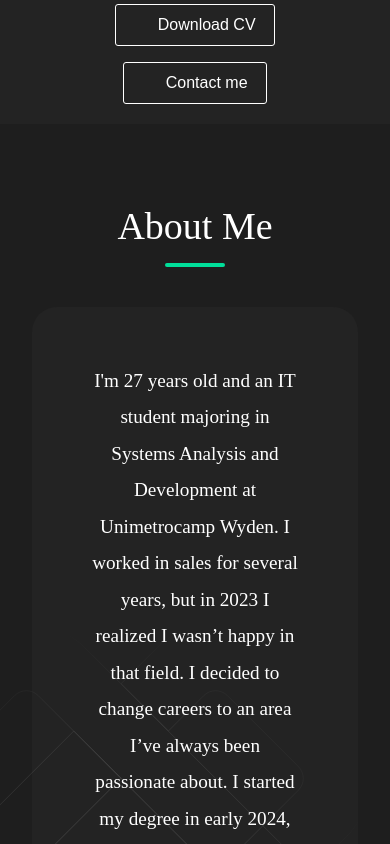
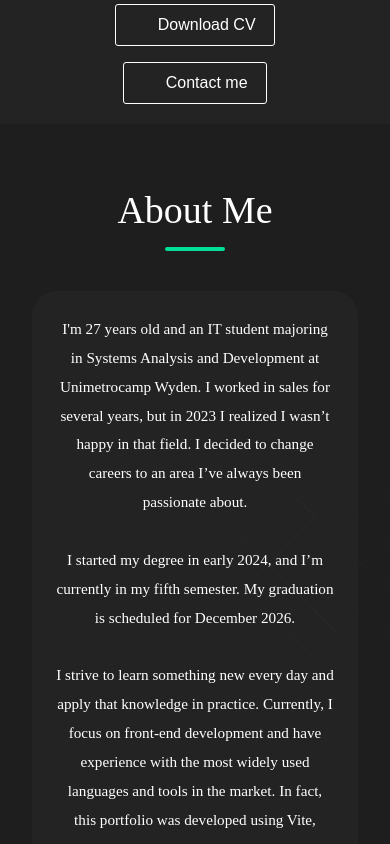
Before and after one commit to Matheus-Lacerda-Da-silva/portfolio, a React (Vite) app: page / in a window 390 px wide. Shown: the part 720-1564 px from the top of the page. Built offline with nearby package versions, Linux system fonts and the light colour scheme; some icons are missing.

Commit message:
Mobile responsiveness update

```diff
--- a/index.html
+++ b/index.html
@@ -2,6 +2,7 @@
 <html lang="en">
   <head>
     <meta charset="UTF-8" />
+    <meta name="viewport" content="width=device-width, initial-scale=1.0" />
     <link rel="icon" type="image/svg+xml" href="/vite.svg" />
     <meta name="description" content="Portfólio de Matheus Lacerda - Desenvolvedor Front-End com React, TypeScript e MUI.">
     <title>Matheus Lacerda - Front-End Developer</title>
--- a/src/main.tsx
+++ b/src/main.tsx
@@ -1,4 +1,5 @@
 import { StrictMode } from 'react'
+import { GlobalStyles } from '@mui/material'
 import { createRoot } from 'react-dom/client'
 import App from './App.tsx'
 import { CssBaseline, ThemeProvider } from '@mui/material'
@@ -9,6 +10,21 @@ createRoot(document.getElementById('root')!).render(
   <StrictMode>
     <ThemeProvider theme={theme}>
       <CssBaseline />
+      <GlobalStyles
+        styles={{
+          html: { width: "100%", height: "100%" },
+          body: {
+            margin: 0,
+            padding: 0,
+            width: "100%",
+            minHeight: "100vh"
+          },
+          "#root": {
+            width: "100%",
+            minHeight: "100vh"
+          }
+        }}
+      />
       <App />
     </ThemeProvider>
   </StrictMode>,
--- a/src/pages/Home/sections/Hero/About/About.tsx
+++ b/src/pages/Home/sections/Hero/About/About.tsx
@@ -8,13 +8,13 @@ const About = () => {
             sx={{
                 minHeight: "100vh",
                 display: "flex",
-                alignItens: "center",
+                alignItems: "center",
                 justifyContent: "center",
                 backgroundColor:'#1e1e1e',
                 textAlign: "center",
                 color: "white",
                 px:2,
-                pt:10,
+                pt: { xs: 8, md: 12 },
                 position: "relative",
                 overflow: "hidden"
             }}
@@ -22,18 +22,24 @@ const About = () => {
             <Box
                 sx={{
                     position: "absolute",
-                    width: "500px",
-                    height: "500px",
-                    right: "5%",
+                    width: { xs: "250px", md: "500px" },
+                    height: { xs: "250px", md: "500px" },
+                    right: { xs: "-50px", md: "5%" },
                     top: "50%",
                     transform: "translateY(-50%)",
-                    opacity: 1.15,
+                    opacity: 0.4,
                     pointerEvents: "none"
                 }}
             >
                 <AnimatedBackground />
             </Box>
-            <Container maxWidth = "md">
+            <Container
+                maxWidth={false}
+                sx={{
+                    width: "100%",
+                    maxWidth: {xs: "100%", md: "900px"},
+                }}
+            >
                 <Typography
                     variant = "h2" gutterBottom
                 >
@@ -52,7 +58,7 @@ const About = () => {
                 sx={{
                     mt: 4,
                     backgroundColor: '#232323',
-                    padding: 7,
+                    padding: { xs: 3, md: 7 },
                     borderRadius: "25px",
                 }}
                 >
@@ -60,16 +66,31 @@ const About = () => {
                     color="white"
                     sx={{
                         lineHeight: 1.9,
-                        fontSize: "1.2rem"
+                        fontSize: { xs: "0.95rem", md: "1.2rem" },
                     }}
                 >
-I'm 27 years old and an IT student majoring in Systems Analysis and Development at Unimetrocamp Wyden. I worked in sales for several years, but in 2023 I realized I wasn’t happy in that field. I decided to change careers to an area I’ve always been passionate about.
+                    I'm 27 years old and an IT student majoring in Systems Analysis and
+                    Development at Unimetrocamp Wyden. I worked in sales for several
+                    years, but in 2023 I realized I wasn’t happy in that field. I decided
+                    to change careers to an area I’ve always been passionate about.
 
-I started my degree in early 2024, and I’m currently in my fifth semester. My graduation is scheduled for December 2026.
+                    <br /><br />
 
-I strive to learn something new every day and apply that knowledge in practice. Currently, I focus on front-end development and have experience with the most widely used languages and tools in the market. In fact, this portfolio was developed using Vite, React, and TypeScript.
+                    I started my degree in early 2024, and I’m currently in my fifth
+                    semester. My graduation is scheduled for December 2026.
 
-I hope you enjoy my work! If you’d like to get in touch or view my resume, just click the buttons above. Have a great day!
+                    <br /><br />
+
+                    I strive to learn something new every day and apply that knowledge in
+                    practice. Currently, I focus on front-end development and have
+                    experience with the most widely used languages and tools in the
+                    market. In fact, this portfolio was developed using Vite, React, and
+                    TypeScript.
+
+                    <br /><br />
+
+                    I hope you enjoy my work! If you’d like to get in touch or view my
+                    resume, just click the buttons above.
                 </Typography>
                 </Box>
             </Container>
```
